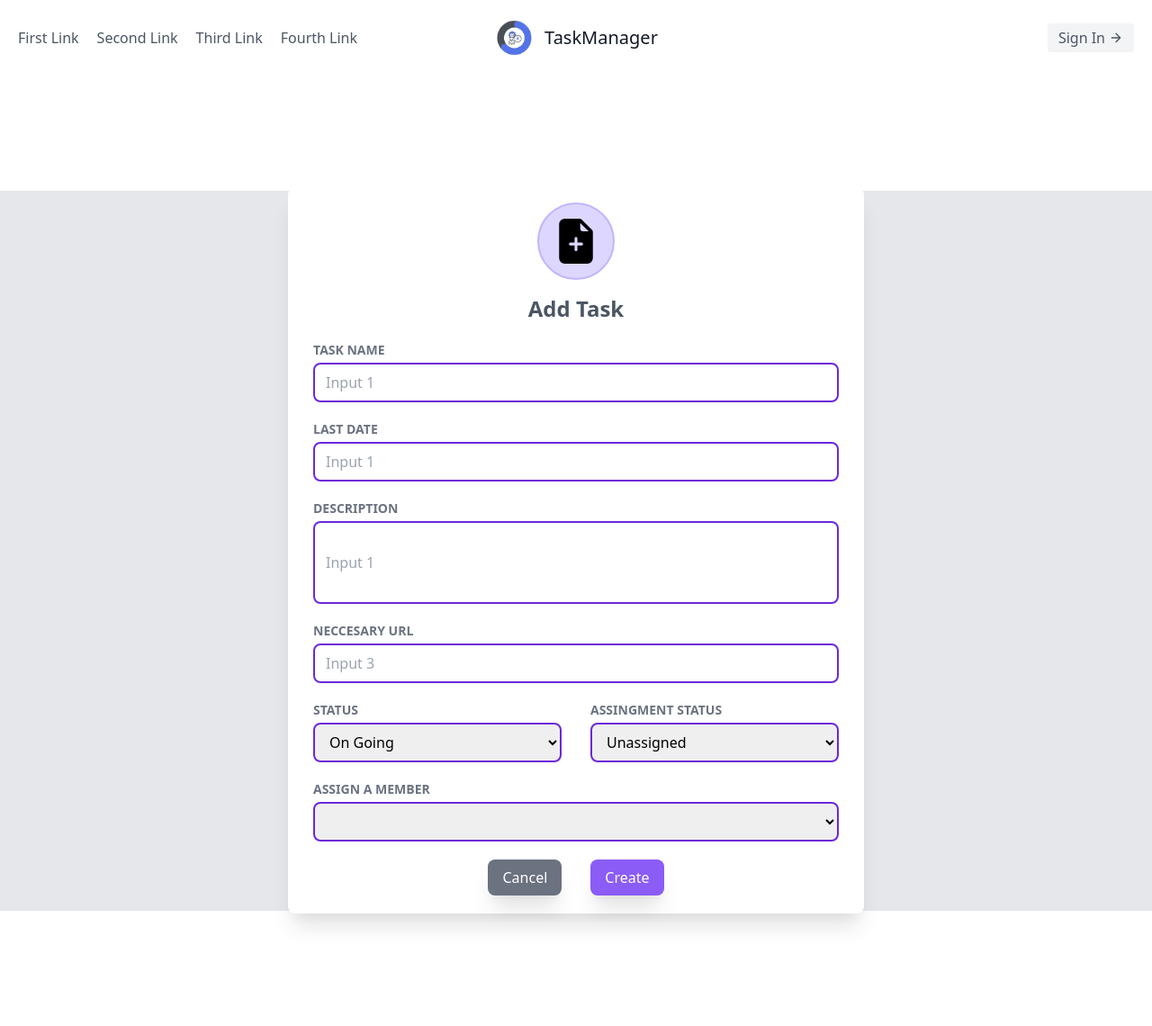
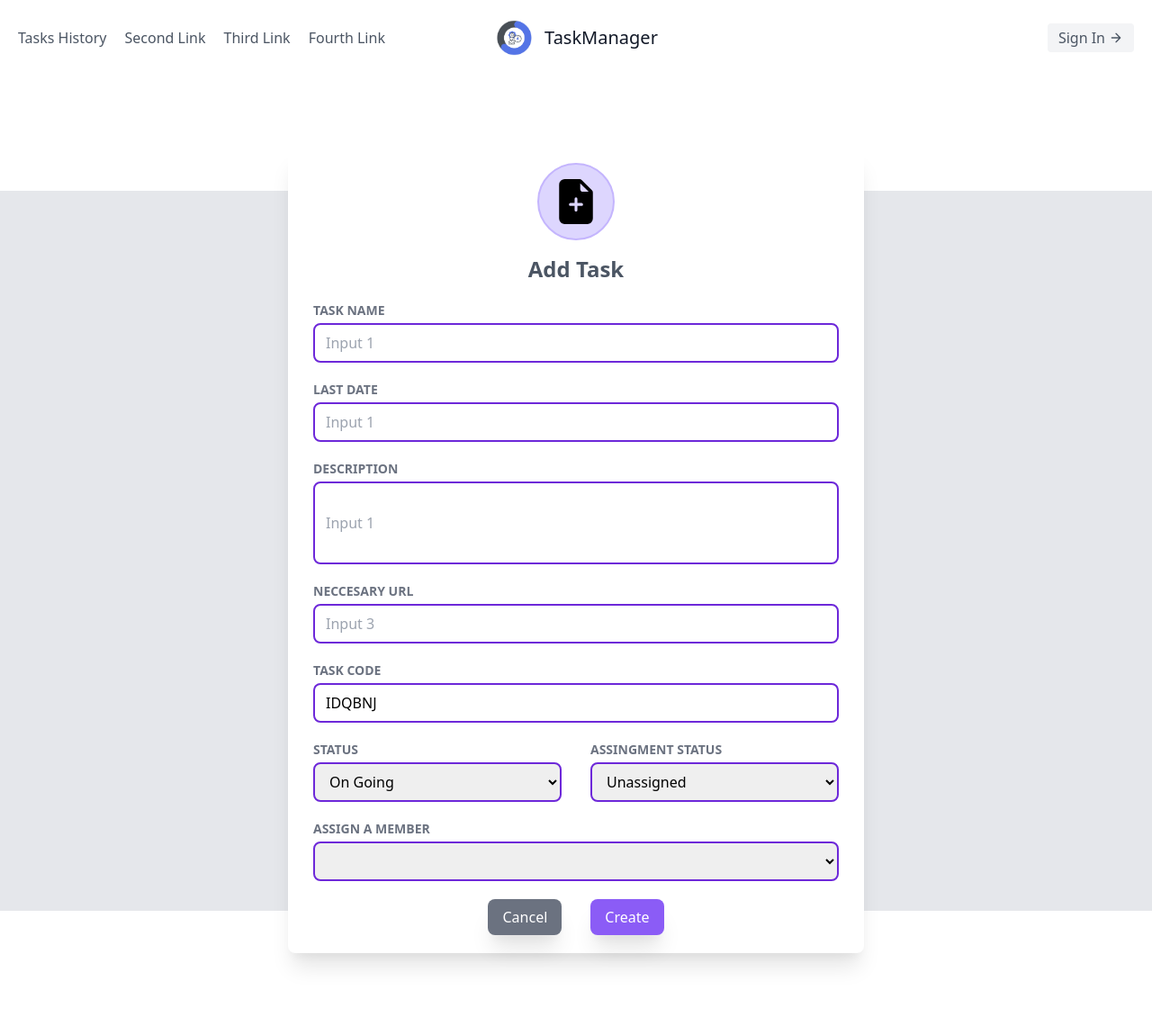
Before and after one commit to zarif007/HRTaskManager, a Django app: page /create/ in a window 1280 px wide. Shown: the whole page at 90% size. Run offline with Django 3.2, Linux system fonts and the light colour scheme; data that the repository does not hold is empty; some libraries are stand-ins or nearby versions.

Commit message:
Added Unique code.

```diff
--- a/tasks/forms.py
+++ b/tasks/forms.py
@@ -1,8 +1,9 @@
 from django import forms
+from django.contrib.auth import get_user_model
+from django.contrib.auth.forms import UserCreationForm, UsernameField
 from django.forms import fields, models
+
 from .models import Task, User
-from django.contrib.auth.forms import UserCreationForm, UsernameField
-from django.contrib.auth import get_user_model
 
 User = get_user_model()
 
@@ -23,27 +24,10 @@ class CustomUserCreationForm(UserCreationForm):
         field_classes = {'username': UsernameField}
 
 
-class UserModelForm(forms.ModelForm):
-
-    class Meta:
-        model = User
-
-        fields = (
-            'username',
-            'first_name',
-            'last_name',
-            'email',
-            'password',
-            'password2',
-            'department',
-            'designation',
-            'display_picture',
-        )
-
-
 class TaskModelForm(forms.ModelForm):
 
     last_date = forms.DateField(input_formats=['%d/%m/%Y'])
+
     class Meta:
         model = Task
 
@@ -54,8 +38,10 @@ class TaskModelForm(forms.ModelForm):
             'url',
             'status',
             'assign_status',
+            'code',
             'member',
         )
+
 
 class TaskApplyModelForm(forms.ModelForm):
 
--- a/tasks/models.py
+++ b/tasks/models.py
@@ -23,6 +23,7 @@ class Task(models.Model):
     url = models.URLField(max_length=100, null=True)
     status = models.BooleanField(choices=status_options, null=True)
     assign_status = models.BooleanField(choices=assign_status_options, null=True, default=0)
+    code = models.CharField(max_length=8, unique=True, null=True)
     member = models.ForeignKey('User', on_delete=models.SET_NULL, null=True, blank=True)
 
     def __str__(self):
--- a/tasks/urls.py
+++ b/tasks/urls.py
@@ -7,6 +7,7 @@ from django.contrib.auth.views import LoginView, LogoutView
 urlpatterns = [
     path('', views.home_page, name='home_page'),
     path('tasks', views.task_listings, name='task_listings'),
+    path('tasks_history', views.task_history, name='task_history'),
     path('signin/', LoginView.as_view(), name='signin'),
     path('signout/', LogoutView.as_view(), name='signout'),
     path('signup/', views.SignUpView.as_view(), name='signup'),
--- a/tasks/views.py
+++ b/tasks/views.py
@@ -1,3 +1,6 @@
+import random
+import string
+
 from django.contrib import auth, messages
 from django.contrib.auth.decorators import login_required
 from django.contrib.sites.shortcuts import get_current_site
@@ -5,7 +8,7 @@ from django.core.mail import send_mail
 from django.shortcuts import redirect, render
 from django.views import generic
 
-from .forms import TaskApplyModelForm, TaskModelForm, UserModelForm, CustomUserCreationForm
+from .forms import TaskApplyModelForm, TaskModelForm, CustomUserCreationForm
 from .models import Task, User
 from django.urls import reverse
 from django.contrib.auth.decorators import login_required
@@ -29,6 +32,7 @@ def task_listings(request):
 
 
 def task_detail(request, pk):
+
     task = Task.objects.get(id=pk)
 
     context = {
@@ -38,10 +42,37 @@ def task_detail(request, pk):
     return render(request, 'task_details.html', context)
 
 
+def task_history(request):
+
+    task = Task.objects.all().order_by('last_date')
+    users = User.objects.all()
+
+    context = {
+        'users' : users,
+        'tasks' : task,
+    }
+
+    return render(request, 'task_history.html', context)
+
+
+def generate_unique_code():
+    length = 6
+
+    while True:
+        code = ''.join(random.choices(string.ascii_uppercase, k=length))
+        if Task.objects.filter(code=code).count() == 0:
+            break
+
+    return code
+
+
 def task_creation(request):
 
     users = User.objects.all()
     form = TaskModelForm()
+    code = generate_unique_code()
+    print(code)
+
     if request.method == 'POST':
         form = TaskModelForm(request.POST)
 
@@ -51,8 +82,8 @@ def task_creation(request):
             user_name = form.cleaned_data['member']
             user = User.objects.get(in_club_name=user_name)
             domain = get_current_site(request).domain
-            last_date = form.cleaned_data['last_date']
-            task_id = Task.objects.get(last_date=last_date).id
+            code = form.cleaned_data['code']
+            task_id = Task.objects.get(code=code).id
             task_url = f'http://{domain + "/task/" + str(task_id) }'
 
             if(user.email != '' or form.cleaned_data['assign_status']):
@@ -69,7 +100,8 @@ def task_creation(request):
 
     context = {
         'forms': TaskModelForm(),
-        'users': users
+        'users': users,
+        'code': code
     }
 
     return render(request, 'task_creation.html', context)
--- a/templates/navbar.html
+++ b/templates/navbar.html
@@ -3,7 +3,7 @@
 <header class="text-gray-600 body-font">
   <div class="container mx-auto flex flex-wrap p-5 flex-col md:flex-row items-center">
     <nav class="flex lg:w-2/5 flex-wrap items-center text-base md:ml-auto">
-      <a class="mr-5 hover:text-gray-900">First Link</a>
+      <a class="mr-5 hover:text-gray-900" href={% url 'task_history' %}>Tasks History</a>
       <a class="mr-5 hover:text-gray-900">Second Link</a>
       <a class="mr-5 hover:text-gray-900">Third Link</a>
       <a class="hover:text-gray-900">Fourth Link</a>
--- a/templates/task_creation.html
+++ b/templates/task_creation.html
@@ -1,6 +1,7 @@
 {% extends 'base.html' %}
 
 {% block content %}
+
 
 <form method="post">
     {% csrf_token %}
@@ -38,6 +39,11 @@
             <div class="grid grid-cols-1 mt-5 mx-7">
                 <label for="id_url" class="uppercase md:text-sm text-xs text-gray-500 text-light font-semibold">Neccesary Url</label>
                 <input type="url" name="url" maxlength="100" required="" id="id_url" class="py-2 px-3 rounded-lg border-2 border-purple-700 mt-1 focus:outline-none focus:ring-2 focus:ring-purple-800 focus:border-transparent" type="text" placeholder="Input 3" />
+            </div>
+
+            <div class="grid grid-cols-1 mt-5 mx-7">
+                <label for="id_code" class="uppercase md:text-sm text-xs text-gray-500 text-light font-semibold">Task Code</label>
+                <input type="text" name="code" maxlength="8" id="id_code" class="py-2 px-3 rounded-lg border-2 border-purple-700 mt-1 focus:outline-none focus:ring-2 focus:ring-purple-800 focus:border-transparent" type="text" placeholder="Input 3" value="{{ code }}"/>
             </div>
 
             <div class="grid grid-cols-1 md:grid-cols-2 gap-5 md:gap-8 mt-5 mx-7">
```
Also changed, not shown: templates/task_history.html (added, +66 -0 lines), tasks/migrations/0011_task_code.py (added).
